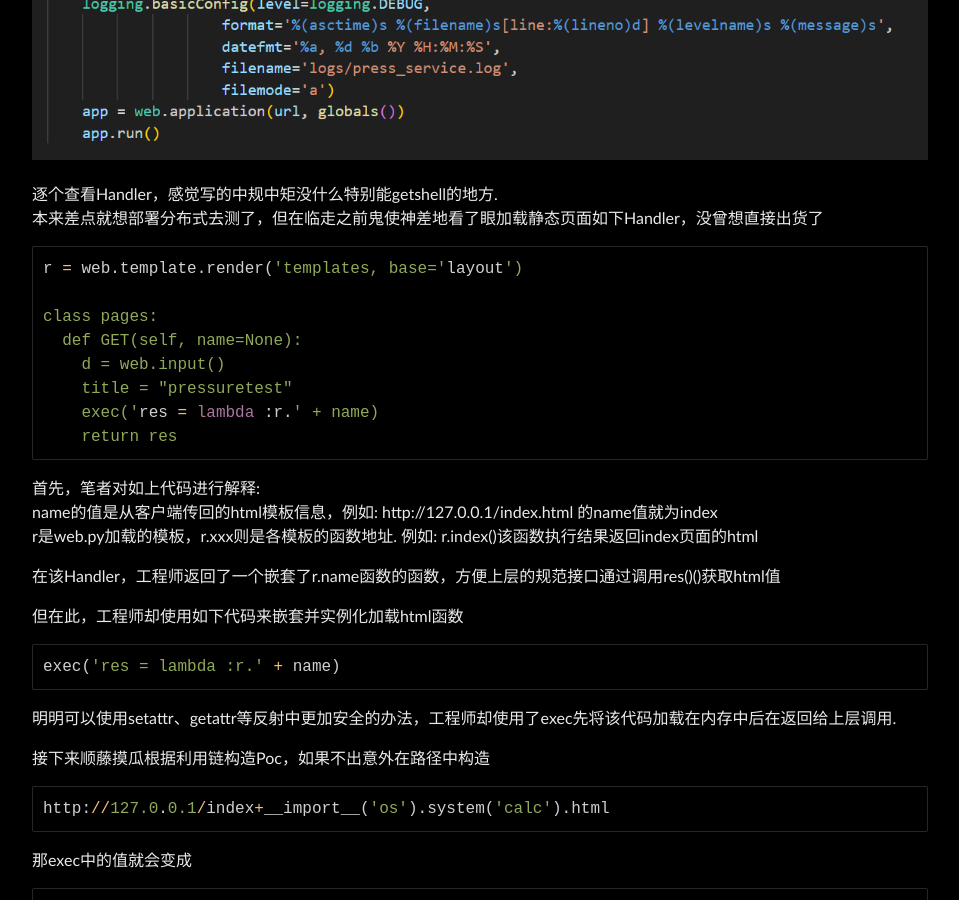
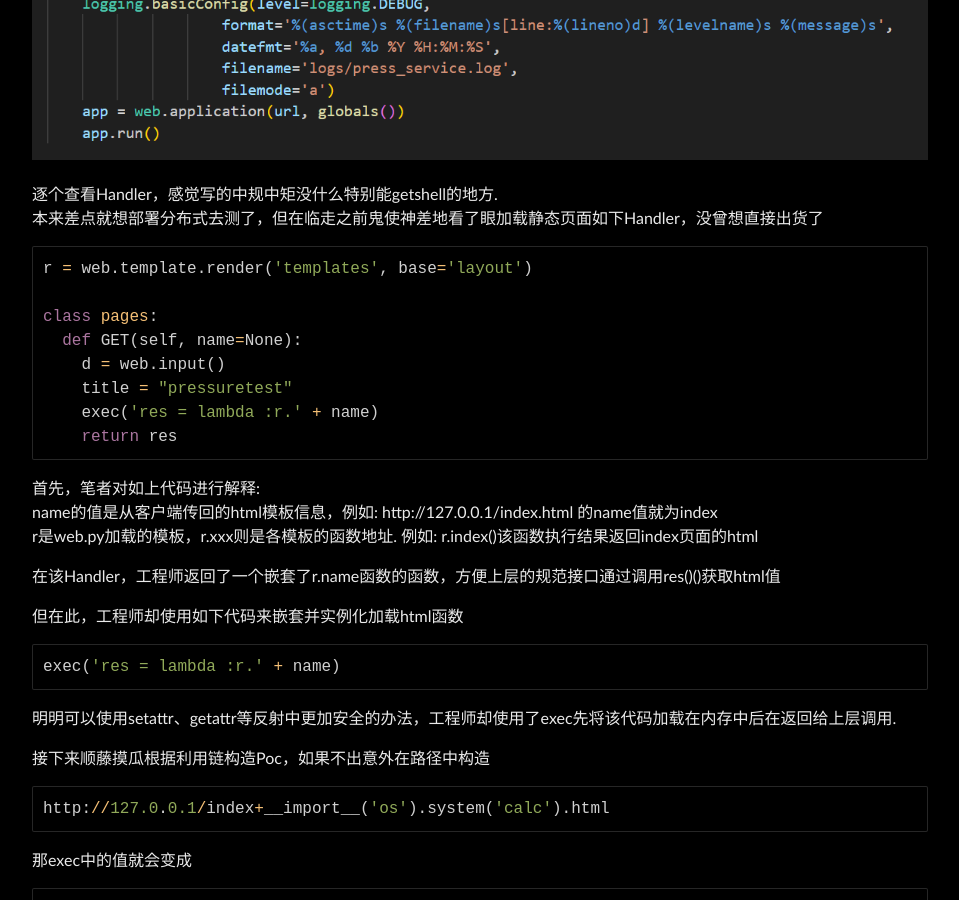
Before and after one commit to Leeyangee/leeyangee.github.io, a Jekyll site: the page built from _posts/2024-03-29-某A大厂Web审计实战-从不出货到拿下通用RCE漏洞.md, in a window 1280 px wide and 900 px high, scrolled down 2720 px. Shown: the whole window, without its empty margins (160-1119 px from the left). Built offline with Jekyll 4.4.1, drawn with Linux system fonts in a browser that asks for light colours.

````diff
--- a/_posts/2024-03-29-某A大厂Web审计实战-从不出货到拿下通用RCE漏洞.md
+++ b/_posts/2024-03-29-某A大厂Web审计实战-从不出货到拿下通用RCE漏洞.md
@@ -56,7 +56,7 @@ Web接口服务浅处理数据 -> 分布式处理服务深处理数据
 逐个查看Handler，感觉写的中规中矩没什么特别能getshell的地方.
 本来差点就想部署分布式去测了，但在临走之前鬼使神差地看了眼加载静态页面如下Handler，没曾想直接出货了
 ```py
-r = web.template.render('templates, base='layout')
+r = web.template.render('templates', base='layout')
 
 class pages:
   def GET(self, name=None):
````
